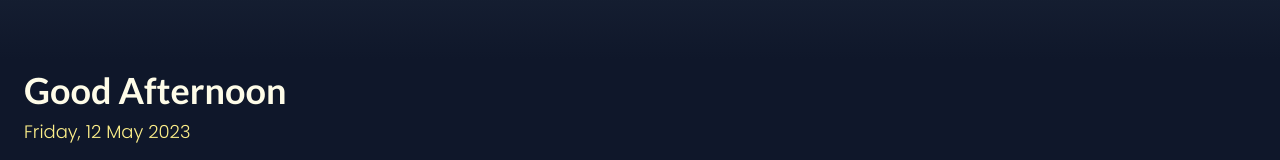
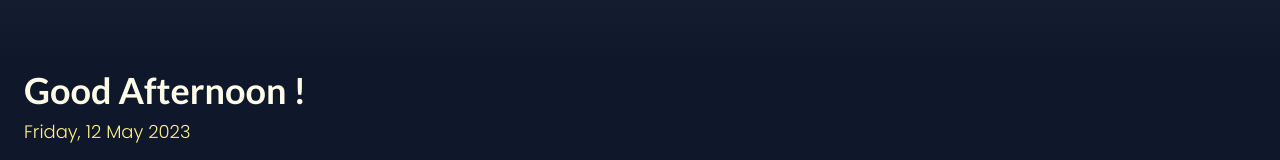
Before and after one commit to s-soumyakanta/weather-app, a React (Create React App) app: page / in a window 1280 px wide. Shown: the part 340-500 px from the top of the page. Built offline with nearby package versions, Linux system fonts and the light colour scheme.

Commit message:
! mark added

```diff
--- a/src/components/Greetings.js
+++ b/src/components/Greetings.js
@@ -37,13 +37,13 @@ const dateBuilder = (d) => {
 const messageBuild = (hour)=>{
   let welcomeLine = ""
   if (hour < 12){
-    welcomeLine = "Good Morning"
+    welcomeLine = "Good Morning !"
   }
 
 else if (hour < 18) {
-  welcomeLine = "Good Afternoon"}
+  welcomeLine = "Good Afternoon !"}
 else{
-  welcomeLine = "Good Evening"
+  welcomeLine = "Good Evening !"
 }
  return welcomeLine
 
```
